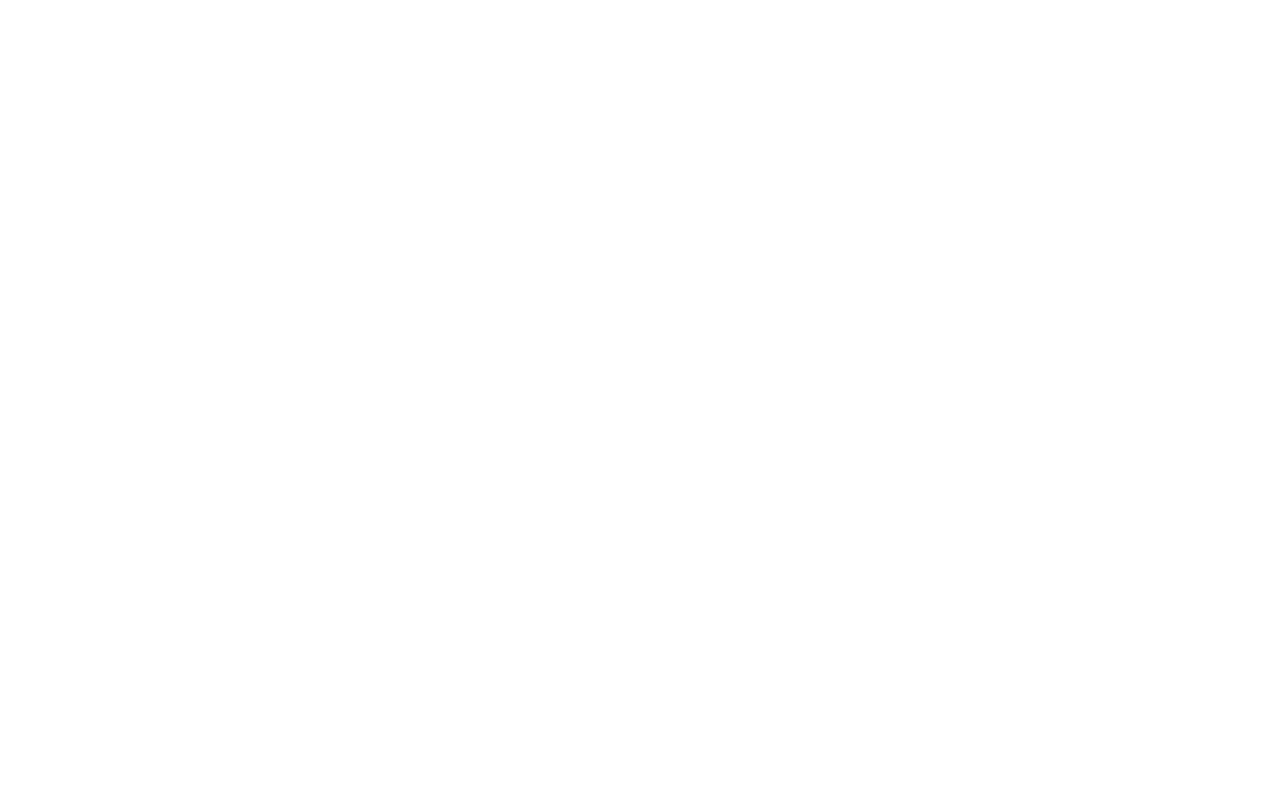
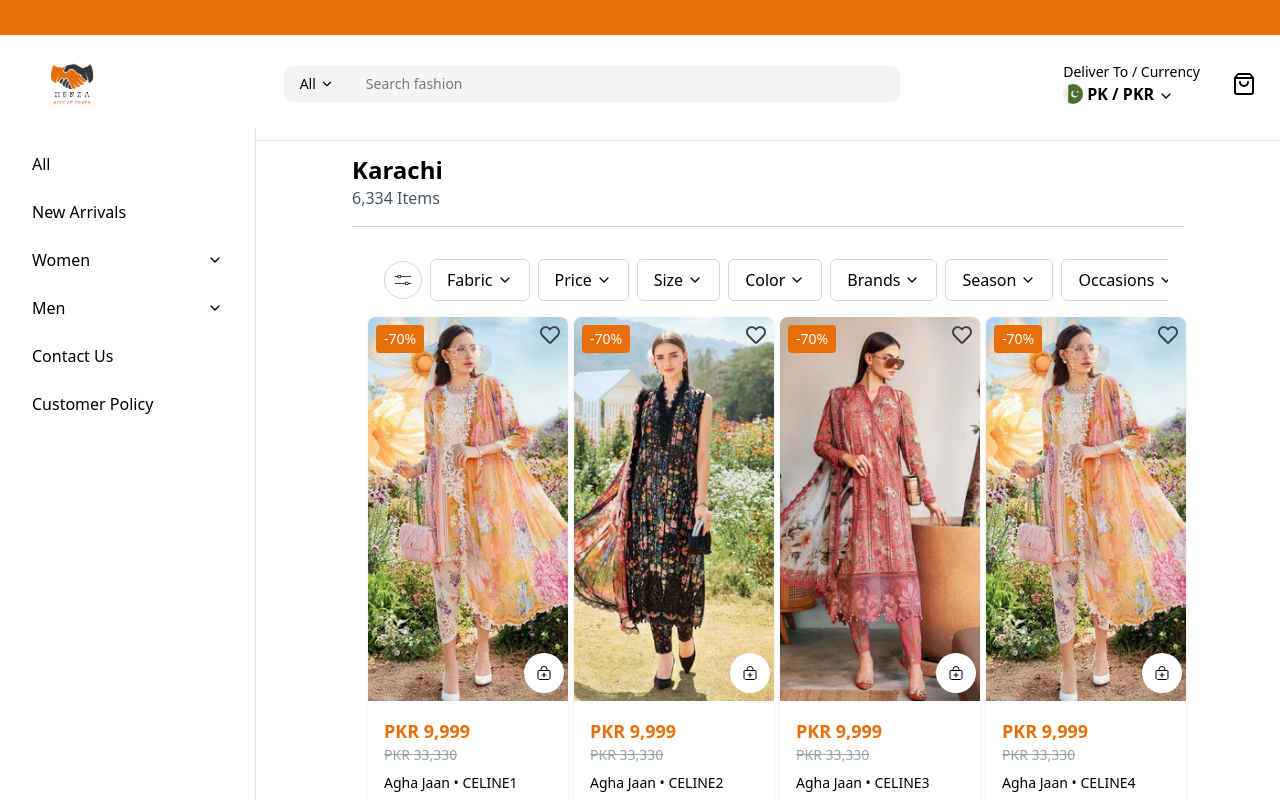
Before and after one commit to AhmadMahmoodRana-dev/Rabeel_Laam, a React (Vite) app: page /category/Karachi in a window 1280 px wide. Before the commit this address had no page. Shown: the top 800 px of the page. Built offline with nearby package versions, Linux system fonts and the light colour scheme.

Commit message:
Category Add

```diff
--- a/src/App.jsx
+++ b/src/App.jsx
@@ -5,6 +5,7 @@
 import CustomerPolicy from "./pages/CustomerPolicy";
 import ContactUs from "./pages/ContactUs";
 import CheckoutForm from "./pages/CheckoutForm";
+import CategoryPage from "./pages/CategoryPage";
 
 
 export default function App() {
@@ -20,6 +21,7 @@
         <Route path="/customer-policy" element={<CustomerPolicy/>} />
         <Route path="/contactUS" element={<ContactUs/>} />
         <Route path="/checkout" element={<CheckoutForm/>} />
+        <Route path="/category/:name" element={<CategoryPage/>} />
       </Route>
     </Routes>
     </div>
--- a/src/components/Home/HomePageCategorySlider.jsx
+++ b/src/components/Home/HomePageCategorySlider.jsx
@@ -11,13 +11,13 @@
 
 const HomePageCategorySlider = () => {
   const products = [
-    { id: 1, name: "Rawalpindi", image: carousel1 },
-    { id: 2, name: "Faisalabad", image: carousel2 },
-    { id: 3, name: "Gujranwala", image: carousel3 },
-    { id: 4, name: "Lahore", image: carousel4 },
-    { id: 5, name: "Multan", image: carousel5 },
-    { id: 6, name: "Hyderabad", image: carousel6 },
-    { id: 7, name: "Karachi", image: carousel7 },
+    { id: 1, name: "Rawalpindi", image: carousel1,link:"/category/"},
+    { id: 2, name: "Faisalabad", image: carousel2,link:"/category/"},
+    { id: 3, name: "Gujranwala", image: carousel3,link:"/category/"},
+    { id: 4, name: "Lahore", image: carousel4,link:"/category/"},
+    { id: 5, name: "Multan", image: carousel5,link:"/category/"},
+    { id: 6, name: "Hyderabad", image: carousel6,link:"/category/"},
+    { id: 7, name: "Karachi", image: carousel7,link:"/category/"},
   ];
 
   const [currentIndex, setCurrentIndex] = useState(0);
@@ -95,7 +95,7 @@
               <div className="w-full px-2">
                 {" "}
                 {/* Added horizontal padding */}
-                <SliderCard name={p.name} image={p.image} />
+                <SliderCard name={p.name} image={p.image} link={p.link} />
               </div>
             </div>
           ))}
--- a/src/components/Home/SliderCard.jsx
+++ b/src/components/Home/SliderCard.jsx
@@ -1,11 +1,14 @@
 import React from "react";
-const SliderCard = ({ name,image }) => {
+import { Link } from "react-router-dom";
+const SliderCard = ({ name, image, link }) => {
   return (
     <div className="w-[180px]">
-      <img src={image} alt="" className="w-full h-full" />
-      <h2 className="text-center text-md text-gray-700 font-semibold italic">
-        {name}{" "}
-      </h2>
+      <Link to={`${link}${name}`}>
+        <img src={image} alt="" className="w-full h-full" />
+        <h2 className="text-center text-md text-gray-700 font-semibold italic">
+          {name}{" "}
+        </h2>
+      </Link>
     </div>
   );
 };
--- a/src/components/Home/TrendingProducts.jsx
+++ b/src/components/Home/TrendingProducts.jsx
@@ -102,7 +102,7 @@
   "Delivery",
 ];
 
-function TrendingProducts() {
+function TrendingProducts({ show }) {
   const [showFilter, setShowFilter] = useState(false);
   const [activeFilters, setActiveFilters] = useState(null);
   const [products, setProducts] = useState(mockProducts);
@@ -133,9 +133,11 @@
   return (
     <div className="min-h-screen p-4">
       <div className="mx-auto w-full">
-        <h1 className="mb-6 text-3xl font-bold text-gray-900">
-          Product Catalog
-        </h1>
+        {show ? (
+          <h1 className="mb-6 text-3xl font-bold text-gray-900">
+            Product Catalog
+          </h1>
+        ) : null}
 
         {/* Filters bar */}
         <div className="flex items-center gap-2 p-4 overflow-x-auto">
--- /dev/null
+++ b/src/pages/CategoryPage.jsx
@@ -0,0 +1,21 @@
+import React from "react";
+import { useParams } from "react-router-dom";
+import TrendingProducts from "../components/Home/TrendingProducts";
+
+const CategoryPage = () => {
+  const { name } = useParams();
+  console.log(name);
+  return (
+    <div className="w-full bg-[#fff] h-[82vh] mt-[10px] px-24">
+      <div className="border-b border-b-gray-300 py-4">
+        <h1 className="text-black font-semibold text-2xl">{name}</h1>
+        <h1 className="text-gray-600">6,334 Items</h1>
+      </div>
+      <div>
+        <TrendingProducts show={false}/>
+      </div>
+    </div>
+  );
+};
+
+export default CategoryPage;
```
